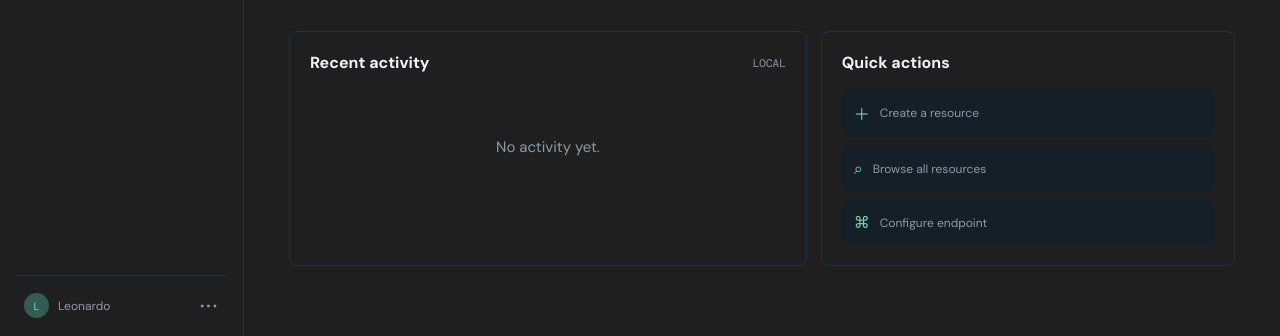
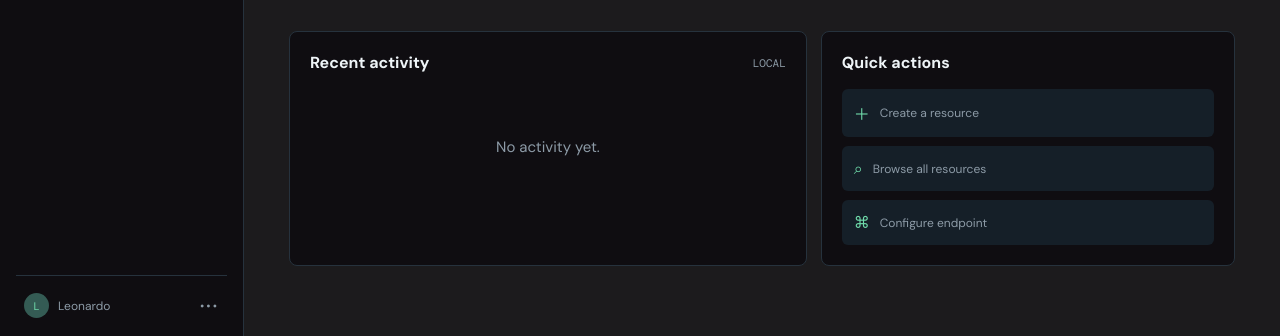
Before and after one commit to LeonardoSantosBR/aws-emulator-console, a website: page index.html in a window 1280 px wide. Shown: the part 898-1234 px from the top of the page. Drawn offline with nearby package versions, Linux system fonts and the light colour scheme; no server answers.

Commit message:
fix: update dark theme colors for improved contrast in styles.css

```diff
--- a/styles.css
+++ b/styles.css
@@ -2,9 +2,9 @@
 
 :root {
   color-scheme: dark;
-  --bg: #1f1f1f;
-  --sidebar-bg: #1f1f1f;
-  --panel: #1f1f1f;
+  --bg: #1c1b1d;
+  --sidebar-bg: #0f0d11;
+  --panel: #0f0d11;
   --panel-light: #151f29;
   --border: #26323d;
   --text: #eef4f7;
```
